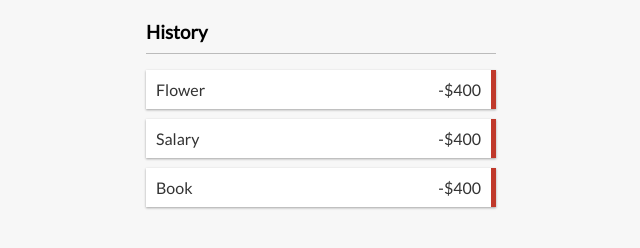
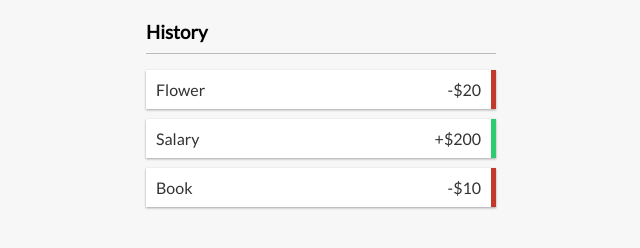
Before and after one commit to tsabz/React-Expence-App, a React (Create React App) app: page / in a window 1280 px wide. Shown: the part 269-517 px from the top of the page, without its empty margins (319-959 px from the left). Built offline with nearby package versions, Linux system fonts and the light colour scheme.

Commit message:
transaction compent now renders amount and text, also classname is dynamic to plus or mins

```diff
--- /dev/null
+++ b/src/components/Transaction.js
@@ -0,0 +1,11 @@
+import React from 'react'
+
+export const Transaction = ({ transaction }) => {
+    const sign = transaction.amount < 0 ? '-' : '+';
+    return (
+        <li className={transaction.amount < 0 ? 'minus' : 'plus'}>
+            {transaction.text} <span>{sign}${Math.abs(transaction.amount)}</span>
+                <button className="delete-btn">x</button>
+        </li>
+    )
+}
--- a/src/components/TransactionList.js
+++ b/src/components/TransactionList.js
@@ -1,5 +1,6 @@
-import React, { useContext } from 'react'
-import {GlobalContext} from '../context/GlobalState'
+import React, { useContext } from 'react';
+import {GlobalContext} from '../context/GlobalState';
+import { Transaction } from './Transaction';
 
 export const TransactionList = () => {
     const {transactions} = useContext(GlobalContext);
@@ -8,11 +9,7 @@
         <>
           <h3>History</h3>
           <ul className="list">
-              {transactions.map(transaction =>(
-              <li className="minus">
-                {transaction.text} <span>-$400</span>
-                <button className="delete-btn">x</button>
-              </li>))}
+              {transactions.map(transaction => (<Transaction key={transaction.id} transaction={transaction}/>))}
           </ul>
         </>
     )
```
